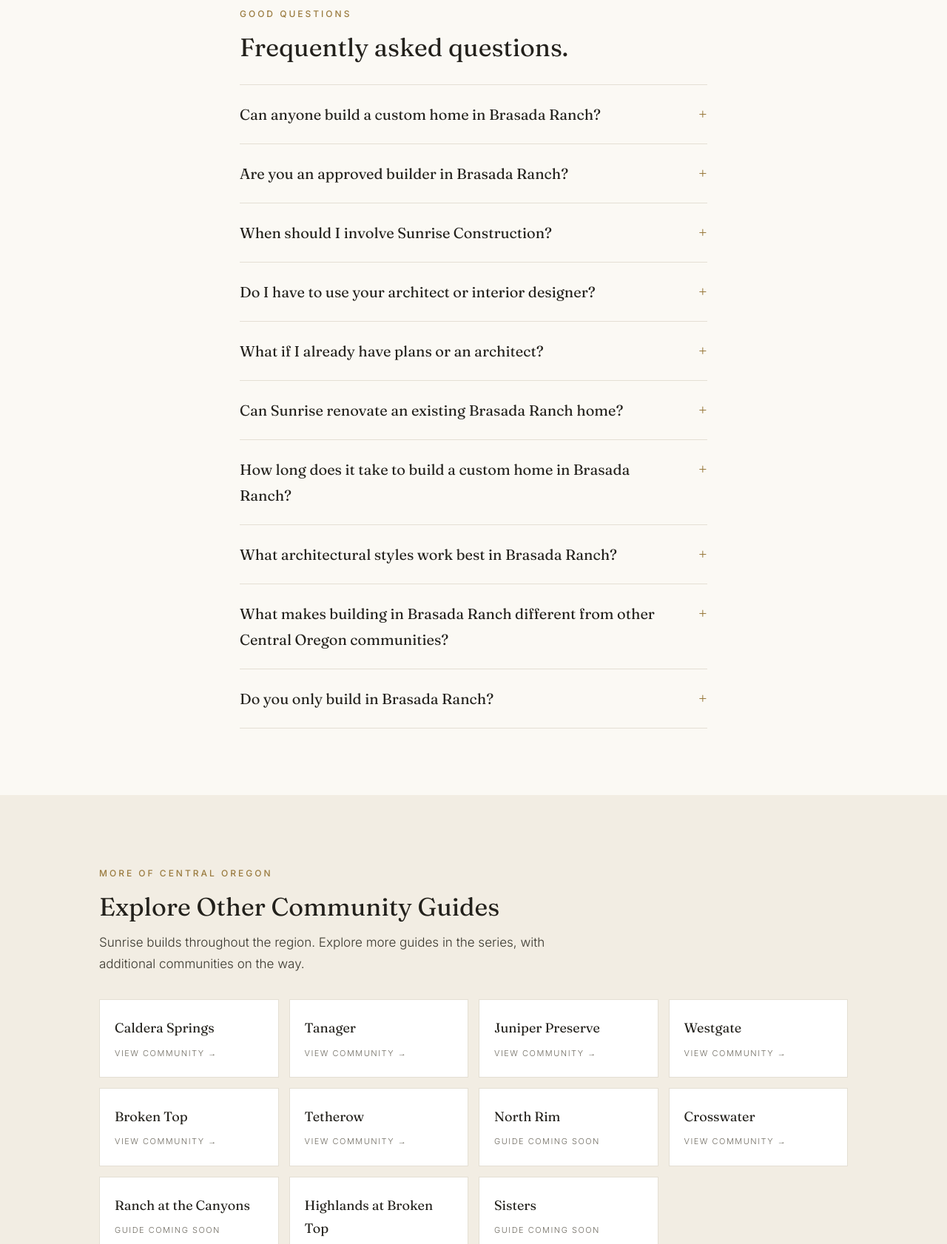
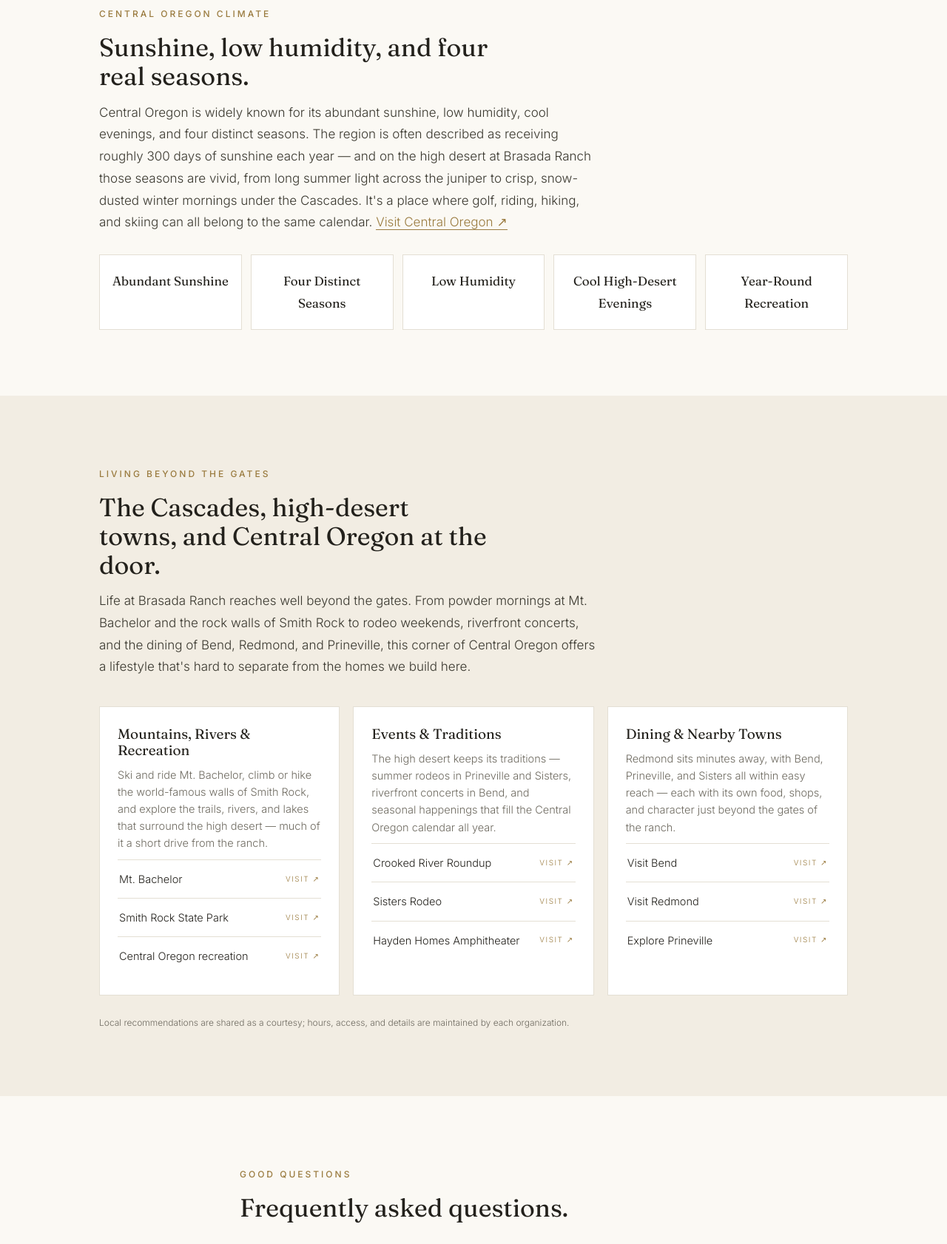
Before and after one commit to Ghosttree1/sunrise-construction-website, a plain HTML site: page sunrise-brasada-ranch.html in a window 1280 px wide. Shown: the part 9784-11466 px from the top of the page at 74% size. Drawn offline with Linux system fonts and the light colour scheme.

Commit message:
Restore Brasada climate and Living Beyond the Gates

```diff
--- a/sunrise-brasada-ranch.html
+++ b/sunrise-brasada-ranch.html
@@ -434,6 +434,55 @@
   </div>
 </section>
 
+<!-- CENTRAL OREGON CLIMATE -->
+<section>
+  <div class="wrap">
+    <span class="eyebrow">Central Oregon climate</span>
+    <h2 style="font-size:clamp(24px,2.8vw,34px);margin:14px 0 4px;max-width:26ch;">Sunshine, low humidity, and four real seasons.</h2>
+    <p class="intro narrow" style="margin-left:0;">Central Oregon is widely known for its abundant sunshine, low humidity, cool evenings, and four distinct seasons. The region is often described as receiving roughly 300 days of sunshine each year — and on the high desert at Brasada Ranch those seasons are vivid, from long summer light across the juniper to crisp, snow-dusted winter mornings under the Cascades. It's a place where golf, riding, hiking, and skiing can all belong to the same calendar. <a href="https://visitcentraloregon.com/" target="_blank" rel="noopener noreferrer" style="color:var(--gold);border-bottom:1px solid var(--gold);">Visit Central Oregon &#8599;</a></p>
+    <div style="display:flex;flex-wrap:wrap;gap:12px;margin-top:28px;">
+      <div style="flex:1;min-width:150px;border:1px solid var(--line);background:#fff;padding:20px 16px;text-align:center;font-family:'Fraunces';font-size:17px;color:var(--ink);">Abundant Sunshine</div>
+      <div style="flex:1;min-width:150px;border:1px solid var(--line);background:#fff;padding:20px 16px;text-align:center;font-family:'Fraunces';font-size:17px;color:var(--ink);">Four Distinct Seasons</div>
+      <div style="flex:1;min-width:150px;border:1px solid var(--line);background:#fff;padding:20px 16px;text-align:center;font-family:'Fraunces';font-size:17px;color:var(--ink);">Low Humidity</div>
+      <div style="flex:1;min-width:150px;border:1px solid var(--line);background:#fff;padding:20px 16px;text-align:center;font-family:'Fraunces';font-size:17px;color:var(--ink);">Cool High-Desert Evenings</div>
+      <div style="flex:1;min-width:150px;border:1px solid var(--line);background:#fff;padding:20px 16px;text-align:center;font-family:'Fraunces';font-size:17px;color:var(--ink);">Year-Round Recreation</div>
+    </div>
+  </div>
+</section>
+
+<!-- LIVING BEYOND THE GATES -->
+<section class="alt">
+  <div class="wrap">
+    <span class="eyebrow">Living beyond the gates</span>
+    <h2 style="font-size:clamp(24px,2.8vw,34px);margin:14px 0 4px;max-width:24ch;">The Cascades, high-desert towns, and Central Oregon at the door.</h2>
+    <p class="intro narrow" style="margin-left:0;">Life at Brasada Ranch reaches well beyond the gates. From powder mornings at Mt. Bachelor and the rock walls of Smith Rock to rodeo weekends, riverfront concerts, and the dining of Bend, Redmond, and Prineville, this corner of Central Oregon offers a lifestyle that's hard to separate from the homes we build here.</p>
+    <div class="lbg">
+      <div class="lbgcard">
+        <h3>Mountains, Rivers &amp; Recreation</h3>
+        <p>Ski and ride Mt. Bachelor, climb or hike the world-famous walls of Smith Rock, and explore the trails, rivers, and lakes that surround the high desert — much of it a short drive from the ranch.</p>
+        <a class="lbg-link" href="https://www.mtbachelor.com/" target="_blank" rel="noopener noreferrer">Mt. Bachelor <span class="ar">Visit &#8599;</span></a>
+        <a class="lbg-link" href="https://stateparks.oregon.gov/index.cfm?do=park.profile&amp;parkId=36" target="_blank" rel="noopener noreferrer">Smith Rock State Park <span class="ar">Visit &#8599;</span></a>
+        <a class="lbg-link" href="https://visitcentraloregon.com/" target="_blank" rel="noopener noreferrer">Central Oregon recreation <span class="ar">Visit &#8599;</span></a>
+      </div>
+      <div class="lbgcard">
+        <h3>Events &amp; Traditions</h3>
+        <p>The high desert keeps its traditions — summer rodeos in Prineville and Sisters, riverfront concerts in Bend, and seasonal happenings that fill the Central Oregon calendar all year.</p>
+        <a class="lbg-link" href="https://www.crookedriverroundup.com/" target="_blank" rel="noopener noreferrer">Crooked River Roundup <span class="ar">Visit &#8599;</span></a>
+        <a class="lbg-link" href="https://www.sistersrodeo.com/" target="_blank" rel="noopener noreferrer">Sisters Rodeo <span class="ar">Visit &#8599;</span></a>
+        <a class="lbg-link" href="https://www.bendconcerts.com/" target="_blank" rel="noopener noreferrer">Hayden Homes Amphitheater <span class="ar">Visit &#8599;</span></a>
+      </div>
+      <div class="lbgcard">
+        <h3>Dining &amp; Nearby Towns</h3>
+        <p>Redmond sits minutes away, with Bend, Prineville, and Sisters all within easy reach — each with its own food, shops, and character just beyond the gates of the ranch.</p>
+        <a class="lbg-link" href="https://www.visitbend.com/" target="_blank" rel="noopener noreferrer">Visit Bend <span class="ar">Visit &#8599;</span></a>
+        <a class="lbg-link" href="https://visitredmondoregon.com/" target="_blank" rel="noopener noreferrer">Visit Redmond <span class="ar">Visit &#8599;</span></a>
+        <a class="lbg-link" href="https://exploreprineville.com/" target="_blank" rel="noopener noreferrer">Explore Prineville <span class="ar">Visit &#8599;</span></a>
+      </div>
+    </div>
+    <p style="font-size:12px;color:var(--muted);margin-top:26px;">Local recommendations are shared as a courtesy; hours, access, and details are maintained by each organization.</p>
+  </div>
+</section>
+
 <!-- FAQ -->
 <section class="faq">
   <div class="wrap narrow">
```
